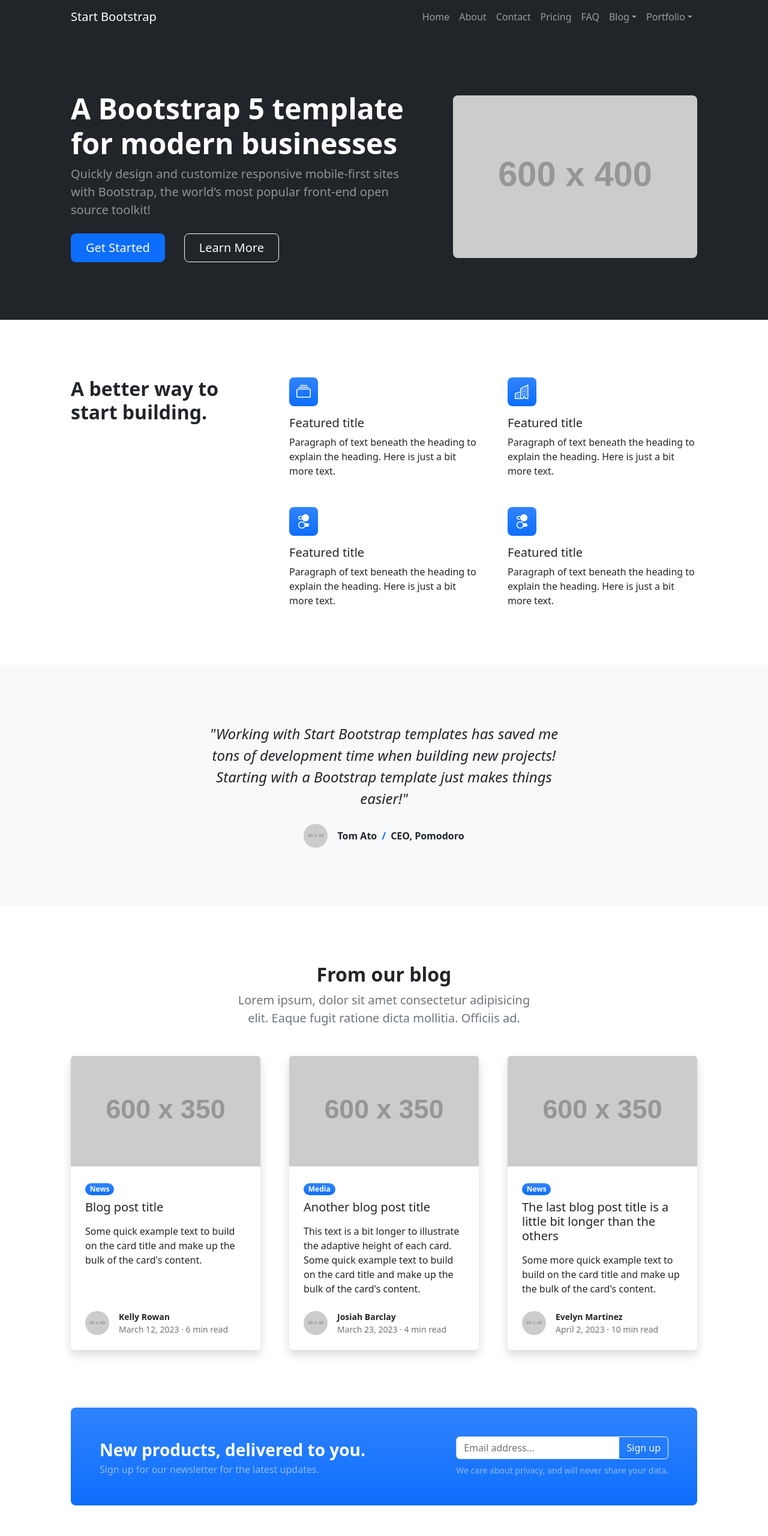
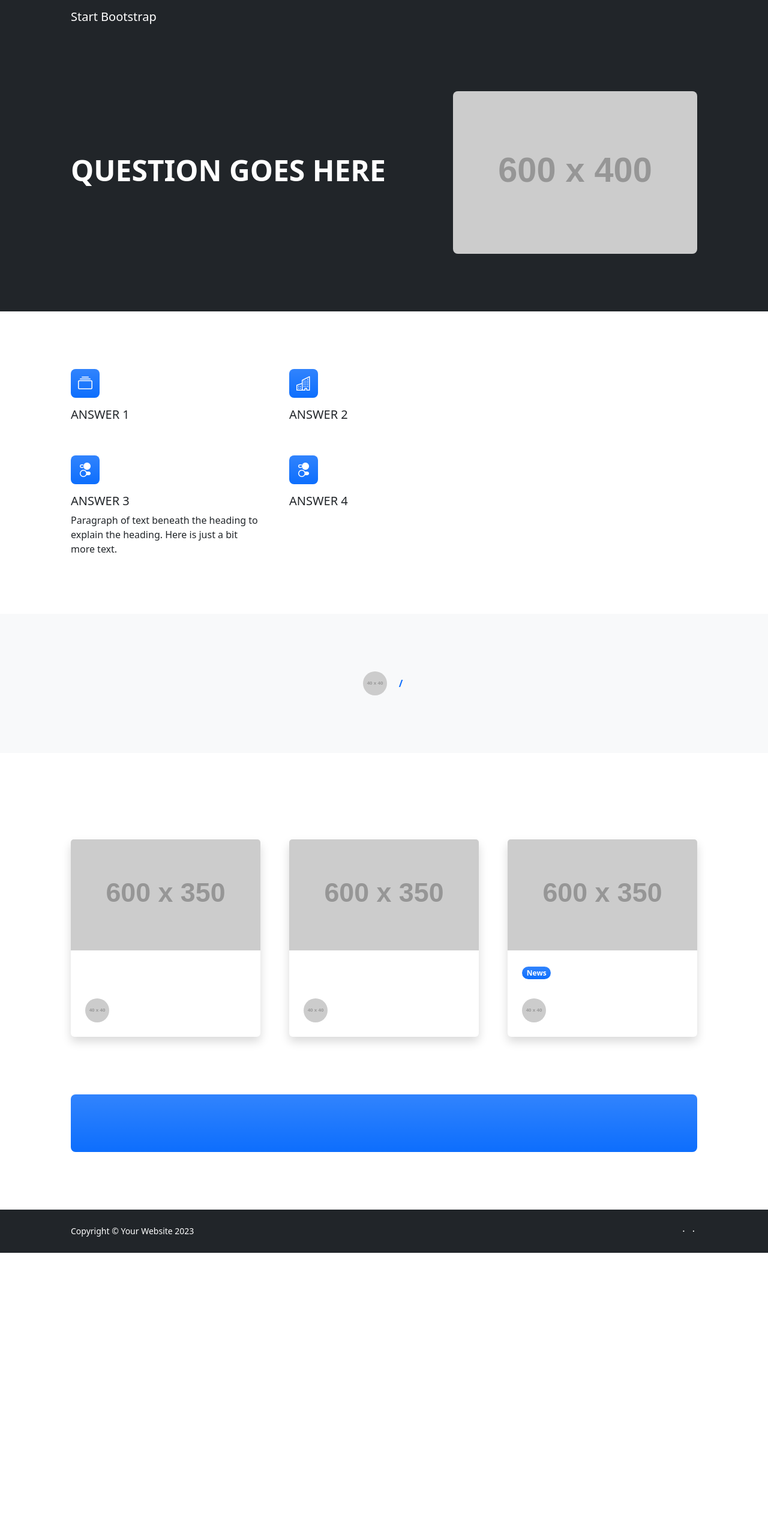
Before and after one commit to ChristopherSquires/JSproject, a plain HTML site: page startbootstrap-modern-business-gh-pages/index.html in a window 1280 px wide. Shown: the top 2560 px of the page at 60% size. After the commit the page ends 2088 px from the top, so only its background shows below. Drawn offline with nearby package versions, Linux system fonts and the light colour scheme; placeholder pictures from the web are drawn by us.

Commit message:
First commit

```diff
--- a/startbootstrap-modern-business-gh-pages/index.html
+++ b/startbootstrap-modern-business-gh-pages/index.html
@@ -21,25 +21,7 @@
                     <a class="navbar-brand" href="index.html">Start Bootstrap</a>
                     <button class="navbar-toggler" type="button" data-bs-toggle="collapse" data-bs-target="#navbarSupportedContent" aria-controls="navbarSupportedContent" aria-expanded="false" aria-label="Toggle navigation"><span class="navbar-toggler-icon"></span></button>
                     <div class="collapse navbar-collapse" id="navbarSupportedContent">
-                        <ul class="navbar-nav ms-auto mb-2 mb-lg-0">
-                            <li class="nav-item"><a class="nav-link" href="index.html">Home</a></li>
-                            <li class="nav-item"><a class="nav-link" href="about.html">About</a></li>
-                            <li class="nav-item"><a class="nav-link" href="contact.html">Contact</a></li>
-                            <li class="nav-item"><a class="nav-link" href="pricing.html">Pricing</a></li>
-                            <li class="nav-item"><a class="nav-link" href="faq.html">FAQ</a></li>
-                            <li class="nav-item dropdown">
-                                <a class="nav-link dropdown-toggle" id="navbarDropdownBlog" href="#" role="button" data-bs-toggle="dropdown" aria-expanded="false">Blog</a>
-                                <ul class="dropdown-menu dropdown-menu-end" aria-labelledby="navbarDropdownBlog">
-                                    <li><a class="dropdown-item" href="blog-home.html">Blog Home</a></li>
-                                    <li><a class="dropdown-item" href="blog-post.html">Blog Post</a></li>
-                                </ul>
-                            </li>
-                            <li class="nav-item dropdown">
-                                <a class="nav-link dropdown-toggle" id="navbarDropdownPortfolio" href="#" role="button" data-bs-toggle="dropdown" aria-expanded="false">Portfolio</a>
-                                <ul class="dropdown-menu dropdown-menu-end" aria-labelledby="navbarDropdownPortfolio">
-                                    <li><a class="dropdown-item" href="portfolio-overview.html">Portfolio Overview</a></li>
-                                    <li><a class="dropdown-item" href="portfolio-item.html">Portfolio Item</a></li>
-                                </ul>
+
                             </li>
                         </ul>
                     </div>
@@ -51,11 +33,10 @@
                     <div class="row gx-5 align-items-center justify-content-center">
                         <div class="col-lg-8 col-xl-7 col-xxl-6">
                             <div class="my-5 text-center text-xl-start">
-                                <h1 class="display-5 fw-bolder text-white mb-2">A Bootstrap 5 template for modern businesses</h1>
-                                <p class="lead fw-normal text-white-50 mb-4">Quickly design and customize responsive mobile-first sites with Bootstrap, the world’s most popular front-end open source toolkit!</p>
+                                <h1 class="display-5 fw-bolder text-white mb-2">QUESTION GOES HERE</h1>
+
                                 <div class="d-grid gap-3 d-sm-flex justify-content-sm-center justify-content-xl-start">
-                                    <a class="btn btn-primary btn-lg px-4 me-sm-3" href="#features">Get Started</a>
-                                    <a class="btn btn-outline-light btn-lg px-4" href="#!">Learn More</a>
+
                                 </div>
                             </div>
                         </div>
@@ -67,28 +48,28 @@
             <section class="py-5" id="features">
                 <div class="container px-5 my-5">
                     <div class="row gx-5">
-                        <div class="col-lg-4 mb-5 mb-lg-0"><h2 class="fw-bolder mb-0">A better way to start building.</h2></div>
+
                         <div class="col-lg-8">
                             <div class="row gx-5 row-cols-1 row-cols-md-2">
                                 <div class="col mb-5 h-100">
                                     <div class="feature bg-primary bg-gradient text-white rounded-3 mb-3"><i class="bi bi-collection"></i></div>
-                                    <h2 class="h5">Featured title</h2>
-                                    <p class="mb-0">Paragraph of text beneath the heading to explain the heading. Here is just a bit more text.</p>
+                                    <h2 class="h5">ANSWER 1</h2>
+
                                 </div>
                                 <div class="col mb-5 h-100">
                                     <div class="feature bg-primary bg-gradient text-white rounded-3 mb-3"><i class="bi bi-building"></i></div>
-                                    <h2 class="h5">Featured title</h2>
-                                    <p class="mb-0">Paragraph of text beneath the heading to explain the heading. Here is just a bit more text.</p>
+                                    <h2 class="h5">ANSWER 2</h2>
+
                                 </div>
                                 <div class="col mb-5 mb-md-0 h-100">
                                     <div class="feature bg-primary bg-gradient text-white rounded-3 mb-3"><i class="bi bi-toggles2"></i></div>
-                                    <h2 class="h5">Featured title</h2>
+                                    <h2 class="h5">ANSWER 3</h2>
                                     <p class="mb-0">Paragraph of text beneath the heading to explain the heading. Here is just a bit more text.</p>
                                 </div>
                                 <div class="col h-100">
                                     <div class="feature bg-primary bg-gradient text-white rounded-3 mb-3"><i class="bi bi-toggles2"></i></div>
-                                    <h2 class="h5">Featured title</h2>
-                                    <p class="mb-0">Paragraph of text beneath the heading to explain the heading. Here is just a bit more text.</p>
+                                    <h2 class="h5">ANSWER 4</h2>
+
                                 </div>
                             </div>
                         </div>
@@ -101,13 +82,13 @@
                     <div class="row gx-5 justify-content-center">
                         <div class="col-lg-10 col-xl-7">
                             <div class="text-center">
-                                <div class="fs-4 mb-4 fst-italic">"Working with Start Bootstrap templates has saved me tons of development time when building new projects! Starting with a Bootstrap template just makes things easier!"</div>
+
                                 <div class="d-flex align-items-center justify-content-center">
                                     <img class="rounded-circle me-3" src="https://dummyimage.com/40x40/ced4da/6c757d" alt="..." />
                                     <div class="fw-bold">
-                                        Tom Ato
+
                                         <span class="fw-bold text-primary mx-1">/</span>
-                                        CEO, Pomodoro
+
                                     </div>
                                 </div>
                             </div>
@@ -121,8 +102,8 @@
                     <div class="row gx-5 justify-content-center">
                         <div class="col-lg-8 col-xl-6">
                             <div class="text-center">
-                                <h2 class="fw-bolder">From our blog</h2>
-                                <p class="lead fw-normal text-muted mb-5">Lorem ipsum, dolor sit amet consectetur adipisicing elit. Eaque fugit ratione dicta mollitia. Officiis ad.</p>
+                                <h2 class="fw-bolder"></h2>
+                                <p class="lead fw-normal text-muted mb-5"></p>
                             </div>
                         </div>
                     </div>
@@ -131,17 +112,14 @@
                             <div class="card h-100 shadow border-0">
                                 <img class="card-img-top" src="https://dummyimage.com/600x350/ced4da/6c757d" alt="..." />
                                 <div class="card-body p-4">
-                                    <div class="badge bg-primary bg-gradient rounded-pill mb-2">News</div>
-                                    <a class="text-decoration-none link-dark stretched-link" href="#!"><h5 class="card-title mb-3">Blog post title</h5></a>
-                                    <p class="card-text mb-0">Some quick example text to build on the card title and make up the bulk of the card's content.</p>
+
                                 </div>
                                 <div class="card-footer p-4 pt-0 bg-transparent border-top-0">
                                     <div class="d-flex align-items-end justify-content-between">
                                         <div class="d-flex align-items-center">
                                             <img class="rounded-circle me-3" src="https://dummyimage.com/40x40/ced4da/6c757d" alt="..." />
                                             <div class="small">
-                                                <div class="fw-bold">Kelly Rowan</div>
-                                                <div class="text-muted">March 12, 2023 &middot; 6 min read</div>
+
                                             </div>
                                         </div>
                                     </div>
@@ -152,17 +130,15 @@
                             <div class="card h-100 shadow border-0">
                                 <img class="card-img-top" src="https://dummyimage.com/600x350/adb5bd/495057" alt="..." />
                                 <div class="card-body p-4">
-                                    <div class="badge bg-primary bg-gradient rounded-pill mb-2">Media</div>
-                                    <a class="text-decoration-none link-dark stretched-link" href="#!"><h5 class="card-title mb-3">Another blog post title</h5></a>
-                                    <p class="card-text mb-0">This text is a bit longer to illustrate the adaptive height of each card. Some quick example text to build on the card title and make up the bulk of the card's content.</p>
+                                    <div class="badge bg-primary bg-gradient rounded-pill mb-2"></div>
+
                                 </div>
                                 <div class="card-footer p-4 pt-0 bg-transparent border-top-0">
                                     <div class="d-flex align-items-end justify-content-between">
                                         <div class="d-flex align-items-center">
                                             <img class="rounded-circle me-3" src="https://dummyimage.com/40x40/ced4da/6c757d" alt="..." />
                                             <div class="small">
-                                                <div class="fw-bold">Josiah Barclay</div>
-                                                <div class="text-muted">March 23, 2023 &middot; 4 min read</div>
+
                                             </div>
                                         </div>
                                     </div>
@@ -174,16 +150,14 @@
                                 <img class="card-img-top" src="https://dummyimage.com/600x350/6c757d/343a40" alt="..." />
                                 <div class="card-body p-4">
                                     <div class="badge bg-primary bg-gradient rounded-pill mb-2">News</div>
-                                    <a class="text-decoration-none link-dark stretched-link" href="#!"><h5 class="card-title mb-3">The last blog post title is a little bit longer than the others</h5></a>
-                                    <p class="card-text mb-0">Some more quick example text to build on the card title and make up the bulk of the card's content.</p>
+
                                 </div>
                                 <div class="card-footer p-4 pt-0 bg-transparent border-top-0">
                                     <div class="d-flex align-items-end justify-content-between">
                                         <div class="d-flex align-items-center">
                                             <img class="rounded-circle me-3" src="https://dummyimage.com/40x40/ced4da/6c757d" alt="..." />
                                             <div class="small">
-                                                <div class="fw-bold">Evelyn Martinez</div>
-                                                <div class="text-muted">April 2, 2023 &middot; 10 min read</div>
+
                                             </div>
                                         </div>
                                     </div>
@@ -195,15 +169,10 @@
                     <aside class="bg-primary bg-gradient rounded-3 p-4 p-sm-5 mt-5">
                         <div class="d-flex align-items-center justify-content-between flex-column flex-xl-row text-center text-xl-start">
                             <div class="mb-4 mb-xl-0">
-                                <div class="fs-3 fw-bold text-white">New products, delivered to you.</div>
-                                <div class="text-white-50">Sign up for our newsletter for the latest updates.</div>
+
                             </div>
                             <div class="ms-xl-4">
-                                <div class="input-group mb-2">
-                                    <input class="form-control" type="text" placeholder="Email address..." aria-label="Email address..." aria-describedby="button-newsletter" />
-                                    <button class="btn btn-outline-light" id="button-newsletter" type="button">Sign up</button>
-                                </div>
-                                <div class="small text-white-50">We care about privacy, and will never share your data.</div>
+
                             </div>
                         </div>
                     </aside>
@@ -216,11 +185,11 @@
                 <div class="row align-items-center justify-content-between flex-column flex-sm-row">
                     <div class="col-auto"><div class="small m-0 text-white">Copyright &copy; Your Website 2023</div></div>
                     <div class="col-auto">
-                        <a class="link-light small" href="#!">Privacy</a>
+                        <a class="link-light small" href="#!"></a>
                         <span class="text-white mx-1">&middot;</span>
-                        <a class="link-light small" href="#!">Terms</a>
+                        <a class="link-light small" href="#!"></a>
                         <span class="text-white mx-1">&middot;</span>
-                        <a class="link-light small" href="#!">Contact</a>
+                        <a class="link-light small" href="#!"></a>
                     </div>
                 </div>
             </div>
```
